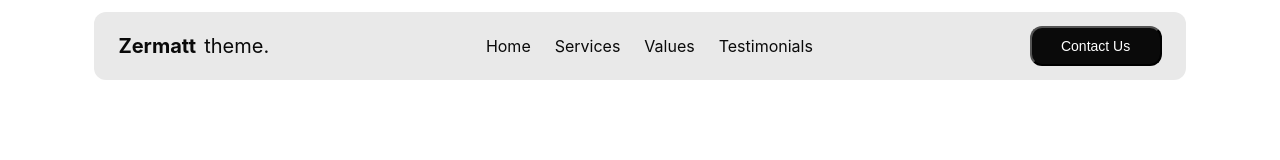
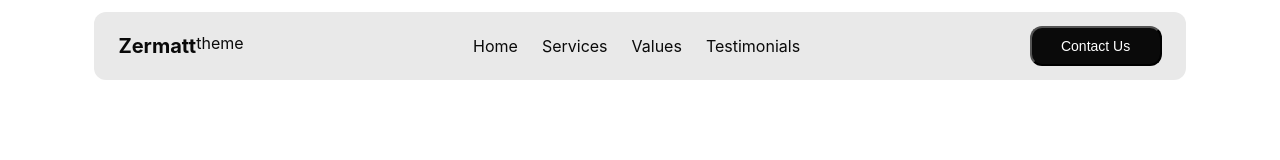
Before and after one commit to dylanbanks96/zermatt-template, a Vue app: page / in a window 1280 px wide. Shown: the top 160 px of the page. Built offline with nearby package versions, Linux system fonts and the light colour scheme.

Commit message:
changed logo text position

```diff
--- a/src/components/SiteHeader.vue
+++ b/src/components/SiteHeader.vue
@@ -10,8 +10,10 @@
           <span class="hamburger__line hamburger__line--bot"></span>
         </span>
       </button>
-      <p>Zermatt</p>
-      <span style="font-weight:400">theme.</span>
+      <div class="logo-text">
+        <p>Zermatt</p>
+        <span style="font-weight:400">theme</span>
+      </div>
     </div>
     <nav class="nav">
       <a href="#">Home</a>
--- a/src/styles/index.css
+++ b/src/styles/index.css
@@ -86,6 +86,15 @@ body {
     gap: 8px;
     font-weight: 700;
     font-size: 20px
+}
+
+.logo-text {
+    display: flex;
+    line-height: 1.2;
+
+    & span {
+        font-size: 16px;
+    }
 }
 
 .nav {
```
